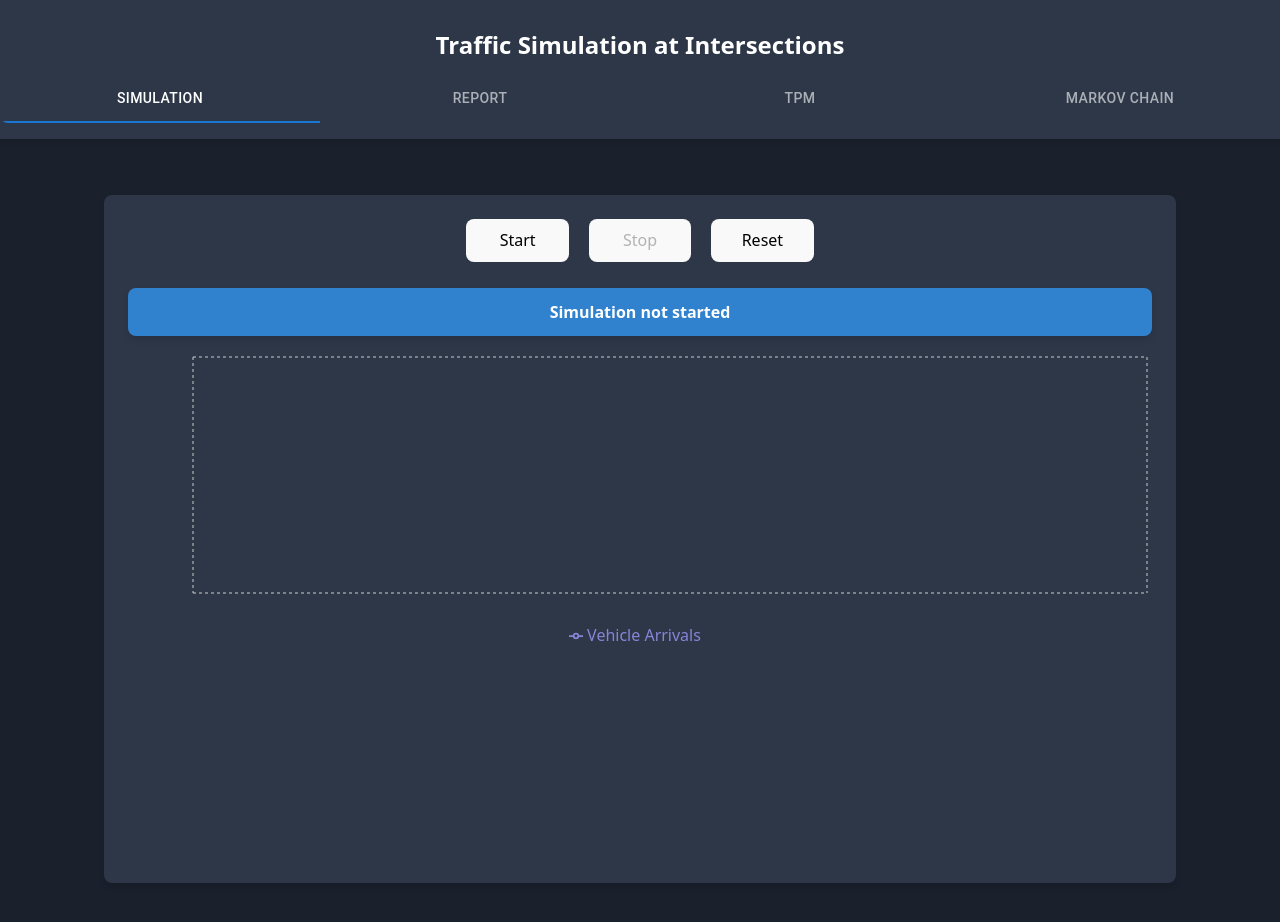
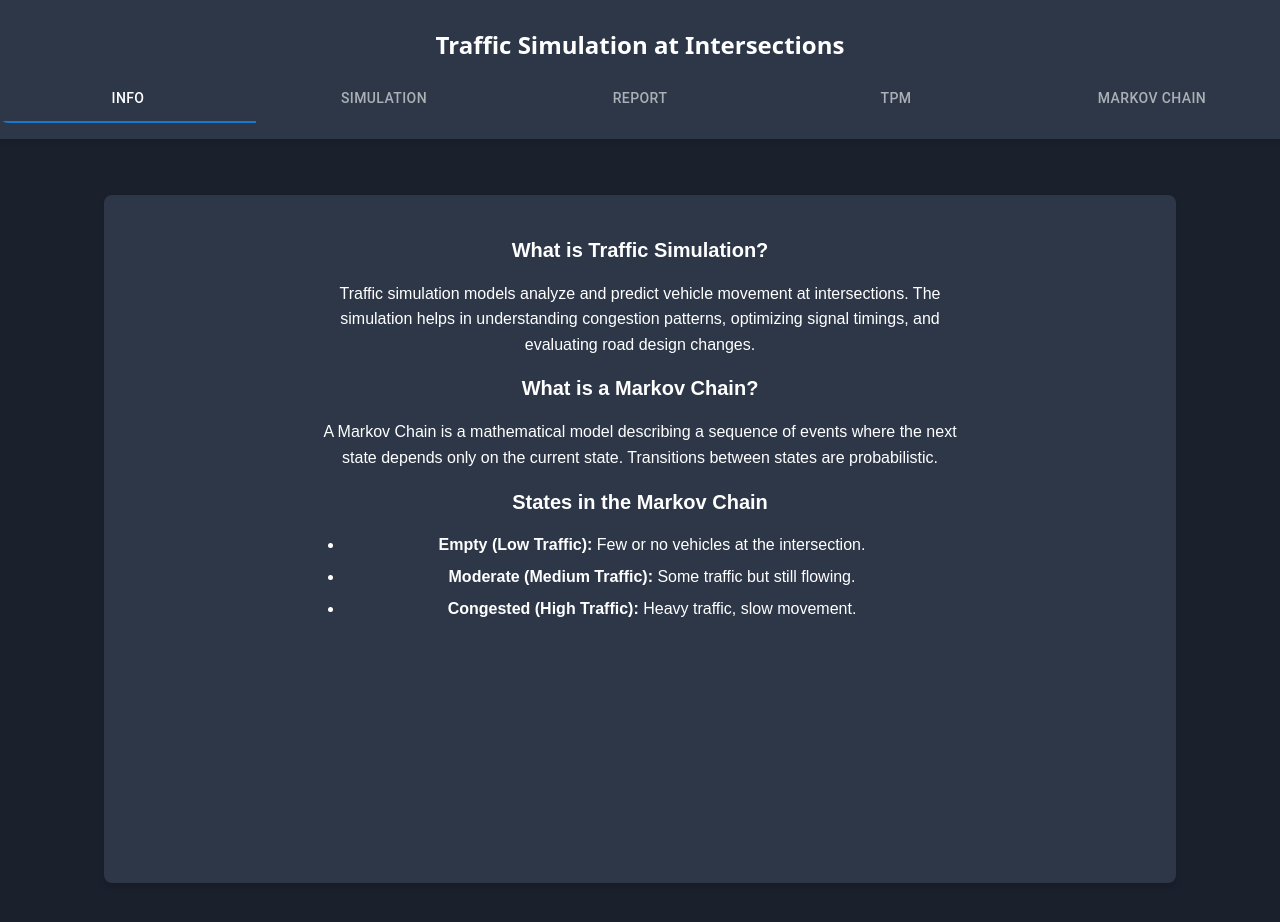
Before and after one commit to BismaShuja21/traffic-simulator, a React (Vite) app: page / in a window 1280 px wide. Shown: the top 922 px of the page. Built offline with nearby package versions, Linux system fonts and the light colour scheme.

Commit message:
MC and Info added

```diff
--- /dev/null
+++ b/src/pages/Info.css
@@ -0,0 +1,62 @@
+.info-container {
+  /* padding: 2rem; */
+  max-width: 40rem;
+  margin: 0 auto;
+  background-color: #2d3748;
+  /* color: white; */
+  border-radius: 0.5rem;
+  font-family: "Arial", sans-serif;
+}
+
+.info-title {
+  font-size: 1.5rem;
+  font-weight: bold;
+  margin-bottom: 1.5rem;
+  text-align: left;
+  /* color: #63b3ed; */
+}
+
+.info-container h3 {
+  font-size: 1.25rem;
+  font-weight: bold;
+  margin: 1rem 0 0.5rem;
+  /* color: #81e6d9; */
+}
+
+.info-container p {
+  margin-bottom: 1rem;
+  line-height: 1.6;
+}
+
+.info-container ul {
+  list-style-type: disc;
+  padding-left: 1.5rem;
+  margin-bottom: 1rem;
+}
+
+.info-container ul li {
+  margin-bottom: 0.5rem;
+}
+
+.info-container table {
+  width: 100%;
+  border-collapse: collapse;
+  margin-bottom: 1.5rem;
+}
+
+.info-container table th,
+.info-container table td {
+  border: 1px solid #4a5568;
+  padding: 0.75rem;
+  /* text-align: center; */
+}
+
+.info-container table th {
+  background-color: #4a5568;
+  color: #e2e8f0;
+}
+
+.info-container table td {
+  background-color: #2d3748;
+  color: #cbd5e0;
+}
--- /dev/null
+++ b/src/pages/Info.tsx
@@ -0,0 +1,42 @@
+import React from "react";
+import "./Info.css"; // Import the CSS file
+
+const Info: React.FC = () => {
+  return (
+    <div className="info-container">
+      {/* <h2 className="info-title">Traffic Simulation Process</h2> */}
+
+      <h3>What is Traffic Simulation?</h3>
+      <p>
+        Traffic simulation models analyze and predict vehicle movement at
+        intersections. The simulation helps in understanding congestion
+        patterns, optimizing signal timings, and evaluating road design changes.
+      </p>
+
+      <h3>What is a Markov Chain?</h3>
+      <p>
+        A Markov Chain is a mathematical model describing a sequence of events
+        where the next state depends only on the current state. Transitions
+        between states are probabilistic.
+      </p>
+
+      <h3>States in the Markov Chain</h3>
+      <ul>
+        <li>
+          <strong>Empty (Low Traffic):</strong> Few or no vehicles at the
+          intersection.
+        </li>
+        <li>
+          <strong>Moderate (Medium Traffic):</strong> Some traffic but still
+          flowing.
+        </li>
+        <li>
+          <strong>Congested (High Traffic):</strong> Heavy traffic, slow
+          movement.
+        </li>
+      </ul>
+    </div>
+  );
+};
+
+export default Info;
--- a/src/pages/MarkovChain.tsx
+++ b/src/pages/MarkovChain.tsx
@@ -1,161 +1,12 @@
 import React from "react";
-import { TPM } from "../constants";
 import "./MarkovChain.css";
+import MC from "../assets/MC.svg"; // Adjust path if necessar
 
 const MarkovChain: React.FC = () => {
   return (
     <div className="markov-container">
       <h2 className="markov-title">🚦 Markov Chain Visualization</h2>
-      <svg width="600" height="400">
-        {/* Nodes */}
-        <circle
-          cx="100"
-          cy="200"
-          r="40"
-          fill="#4CAF50"
-          stroke="#fff"
-          strokeWidth="2"
-        />
-        <text x="100" y="205" textAnchor="middle" fill="#fff" fontSize="14">
-          Empty
-        </text>
-
-        <circle
-          cx="300"
-          cy="100"
-          r="40"
-          fill="#FFC107"
-          stroke="#000"
-          strokeWidth="2"
-        />
-        <text x="300" y="105" textAnchor="middle" fill="#000" fontSize="14">
-          Moderate
-        </text>
-
-        <circle
-          cx="500"
-          cy="200"
-          r="40"
-          fill="#F44336"
-          stroke="#fff"
-          strokeWidth="2"
-        />
-        <text x="500" y="205" textAnchor="middle" fill="#fff" fontSize="14">
-          Congested
-        </text>
-
-        {/* Arrows with Probabilities */}
-        {/* Empty → Moderate */}
-        <line
-          x1="140"
-          y1="200"
-          x2="260"
-          y2="120"
-          stroke="white"
-          strokeWidth="2"
-          markerEnd="url(#arrow)"
-        />
-        <text x="190" y="160" fill="white" fontSize="14">
-          {" "}
-          {TPM.empty.moderate * 100}%{" "}
-        </text>
-
-        {/* Moderate → Empty */}
-        <line
-          x1="260"
-          y1="120"
-          x2="140"
-          y2="200"
-          stroke="white"
-          strokeWidth="2"
-          markerEnd="url(#arrow)"
-        />
-        <text x="190" y="140" fill="white" fontSize="14">
-          {" "}
-          {TPM.moderate.empty * 100}%{" "}
-        </text>
-
-        {/* Moderate → Congested */}
-        <line
-          x1="340"
-          y1="120"
-          x2="460"
-          y2="200"
-          stroke="white"
-          strokeWidth="2"
-          markerEnd="url(#arrow)"
-        />
-        <text x="400" y="160" fill="white" fontSize="14">
-          {" "}
-          {TPM.moderate.congested * 100}%{" "}
-        </text>
-
-        {/* Congested → Moderate */}
-        <line
-          x1="460"
-          y1="200"
-          x2="340"
-          y2="120"
-          stroke="white"
-          strokeWidth="2"
-          markerEnd="url(#arrow)"
-        />
-        <text x="400" y="140" fill="white" fontSize="14">
-          {" "}
-          {TPM.congested.moderate * 100}%{" "}
-        </text>
-
-        {/* Self-loops */}
-        <path
-          d="M100 160 A30 30 0 1 1 99 159"
-          stroke="white"
-          strokeWidth="2"
-          fill="none"
-          markerEnd="url(#arrow)"
-        />
-        <text x="75" y="140" fill="white" fontSize="14">
-          {" "}
-          {TPM.empty.empty * 100}%{" "}
-        </text>
-
-        <path
-          d="M300 60 A30 30 0 1 1 299 59"
-          stroke="black"
-          strokeWidth="2"
-          fill="none"
-          markerEnd="url(#arrow)"
-        />
-        <text x="275" y="40" fill="black" fontSize="14">
-          {" "}
-          {TPM.moderate.moderate * 100}%{" "}
-        </text>
-
-        <path
-          d="M500 160 A30 30 0 1 1 499 159"
-          stroke="white"
-          strokeWidth="2"
-          fill="none"
-          markerEnd="url(#arrow)"
-        />
-        <text x="475" y="140" fill="white" fontSize="14">
-          {" "}
-          {TPM.congested.congested * 100}%{" "}
-        </text>
-
-        {/* Arrow marker definition */}
-        <defs>
-          <marker
-            id="arrow"
-            markerWidth="10"
-            markerHeight="10"
-            refX="5"
-            refY="5"
-            orient="auto"
-          >
-            <polygon points="0,0 10,5 0,10" fill="white" />
-          </marker>
-        </defs>
-      </svg>
+      <img src={MC} alt="Markov Chain Visualization" width="600" height="400" />
     </div>
   );
 };
--- a/src/pages/Simulation.tsx
+++ b/src/pages/Simulation.tsx
@@ -6,6 +6,7 @@ import ReportPage from "./ReportPage";
 import Tpm from "./Tpm";
 import "./Simulation.css"; // Import the CSS file
 import MarkovChain from "./MarkovChain";
+import Info from "./Info";
 
 interface TrafficData {
   time: number;
@@ -129,6 +130,7 @@ const TrafficSimulation: React.FC = () => {
           textColor="inherit"
           indicatorColor="primary"
         >
+          <Tab label="Info" />
           <Tab label="Simulation" className="text-white" />
           <Tab label="Report" className="text-white" />
           <Tab label="TPM" className="text-white" />
@@ -139,8 +141,10 @@ const TrafficSimulation: React.FC = () => {
       {/* Main Content */}
       <main className="main-content">
         <div className="content-wrapper">
+          {/* {Info Tab} */}
+          {tab === 0 && <Info />}
           {/* Simulation Tab */}
-          {tab === 0 && (
+          {tab === 1 && (
             <div className="space-y-4">
               <Controls
                 running={running}
@@ -158,7 +162,7 @@ const TrafficSimulation: React.FC = () => {
           )}
 
           {/* Report Tab */}
-          {tab === 1 && report && (
+          {tab === 2 && report && (
             <ReportPage
               totalTime={report.totalTime}
               totalVehicles={report.totalVehicles}
@@ -168,8 +172,8 @@ const TrafficSimulation: React.FC = () => {
           )}
 
           {/* TPM Tab */}
-          {tab === 2 && <Tpm />}
-          {tab === 3 && <MarkovChain />}
+          {tab === 3 && <Tpm />}
+          {tab === 4 && <MarkovChain />}
         </div>
       </main>
     </div>
--- a/src/pages/Tpm.css
+++ b/src/pages/Tpm.css
@@ -1,5 +1,6 @@
 .tpm-container {
   padding: 1rem;
+  padding-top: 0;
   max-width: 40rem; /* max-w-lg */
   margin: 0 auto; /* mx-auto */
   background-color: #2d3748; /* bg-gray-900 */
--- a/src/pages/Tpm.tsx
+++ b/src/pages/Tpm.tsx
@@ -4,6 +4,7 @@ import { TPM } from "../constants";
 
 const Tpm: React.FC = () => {
   return (
+    <div>
       <div className="tpm-container">
         <h2 className="tpm-title">Transition Probability Matrix</h2>
         <table className="tpm-table">
@@ -27,6 +28,20 @@ const Tpm: React.FC = () => {
           </tbody>
         </table>
       </div>
+      <h3>Key Insights</h3>
+      <p>
+        Traffic rarely jumps from Empty to Congested directly. Self-loops
+        indicate how likely a state remains unchanged. The model helps in
+        predicting how traffic will behave over time.
+      </p>
+
+      <h3>Why is This Important?</h3>
+      <p>
+        Understanding traffic patterns using Markov Chains helps in designing
+        better traffic light timings, reducing congestion and wait times, and
+        improving road efficiency.
+      </p>
+    </div>
   );
 };
 
```
Also changed, not shown: src/assets/MC.svg (added). Lines whose indentation alone changed are shown as unchanged.
